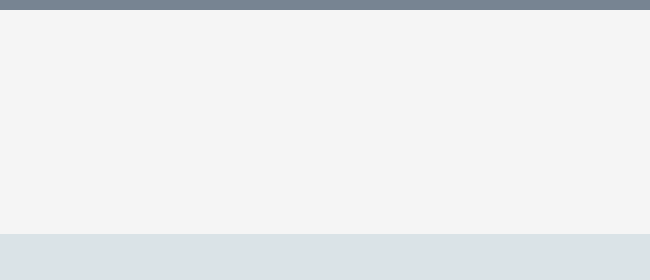
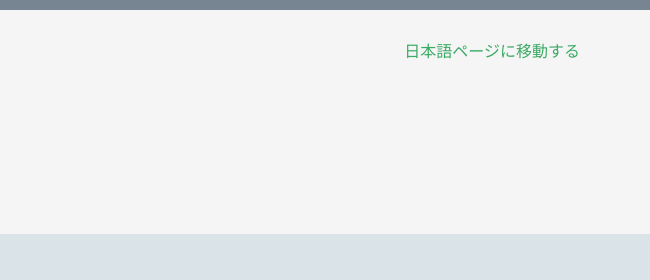
Before and after one commit to solt9029/Profile, a plain HTML site: page index.html in a window 1280 px wide. Shown: the top 280 px of the page, 630-1280 px from the left. Drawn offline with Linux system fonts and the light colour scheme; a script that the page names is missing.

Commit message:
japanese link added

```diff
--- a/index.html
+++ b/index.html
@@ -30,6 +30,7 @@
                     <li><a href="http://blog.livedoor.jp/solt9029/" target="_blank"><i class="fa fa-sticky-note"></i></a></li>
                 </ul>
             </div>
+            <div class="pull-right"><a href="ja">日本語ページに移動する</a></div>
         </div>
     </header>
 
```
